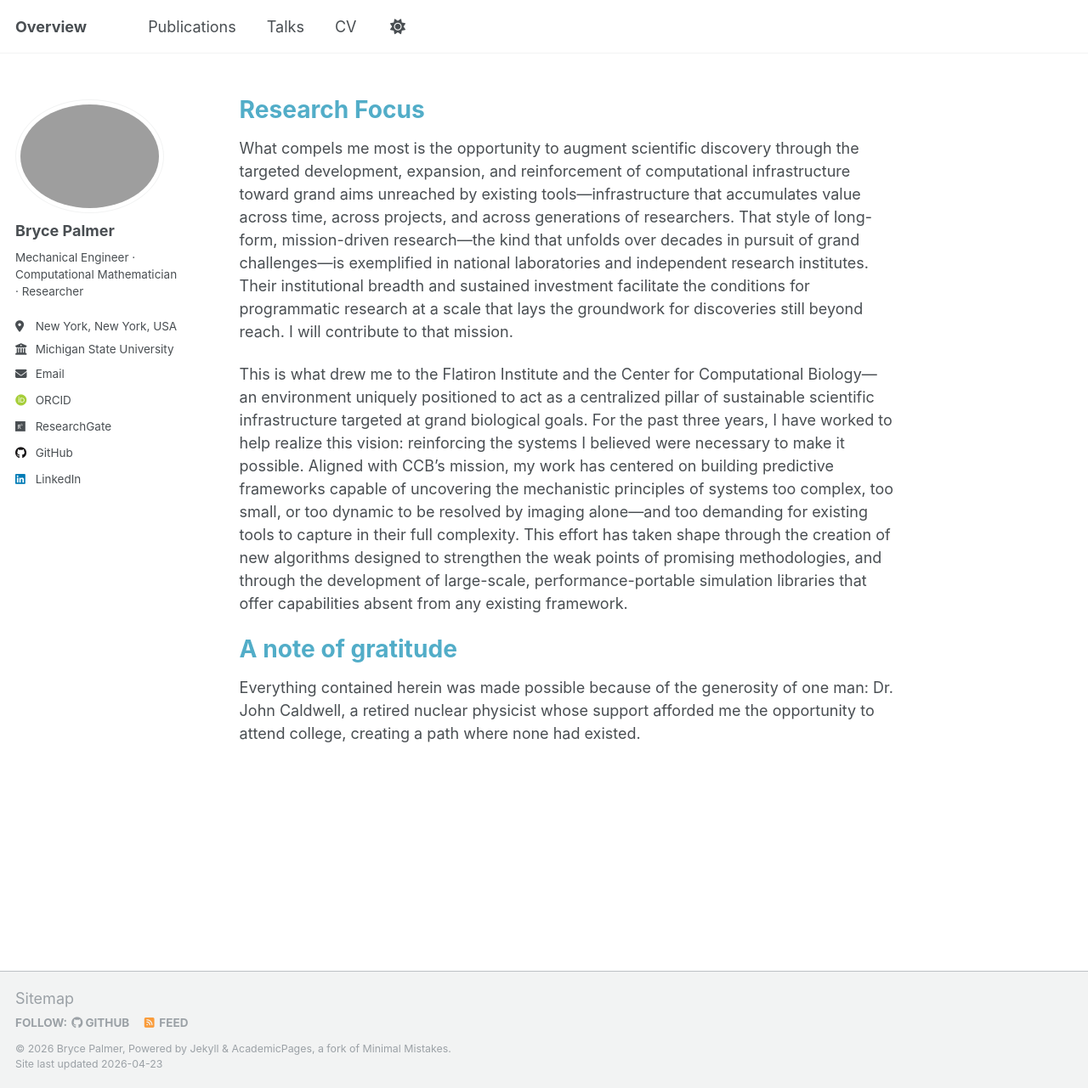
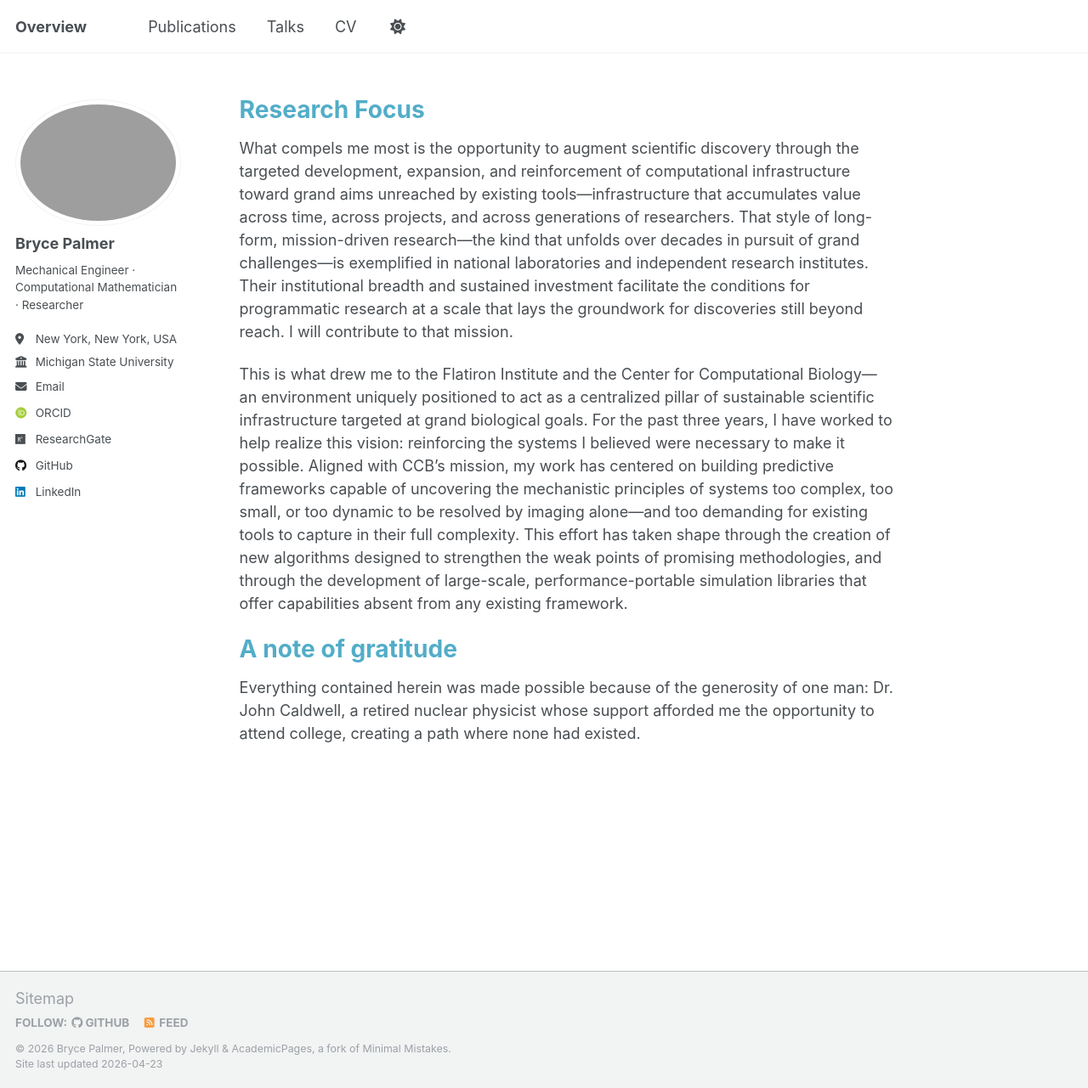
Before and after one commit to palmerb4/palmerb4.github.io, a Jekyll site: the page built from _pages/about.md, in a window 1280 px wide and 1281 px high. Shown: the whole window at 85% size. Built offline with Jekyll 4.4.1, drawn with Linux system fonts in a browser that asks for light colours; some web fonts are replaced.

Commit message:
Increase sidebar avatar dimensions

```diff
--- a/_sass/layout/_sidebar.scss
+++ b/_sass/layout/_sidebar.scss
@@ -83,7 +83,7 @@
 .author__avatar {
   display: table-cell;
   vertical-align: top;
-  width: 36px;
+  width: 64px;
   // set width only, for non-square avatars
   // height: 36px;
 
@@ -94,7 +94,7 @@
   }
 
   img {
-    max-width: 175px;
+    max-width: 240px;
     border-radius: 50%;
 
     @include breakpoint($large) {
```
